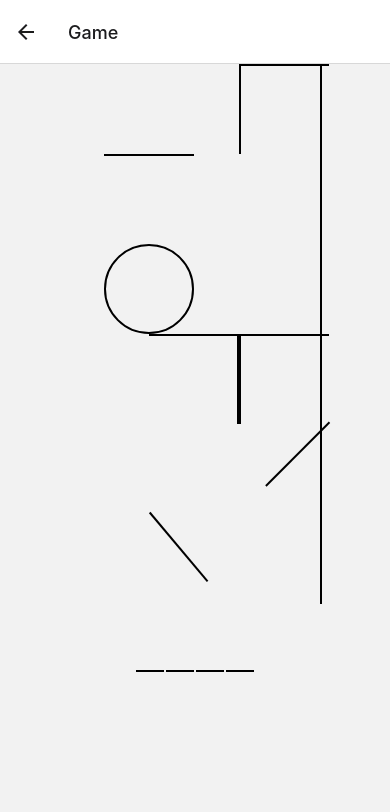
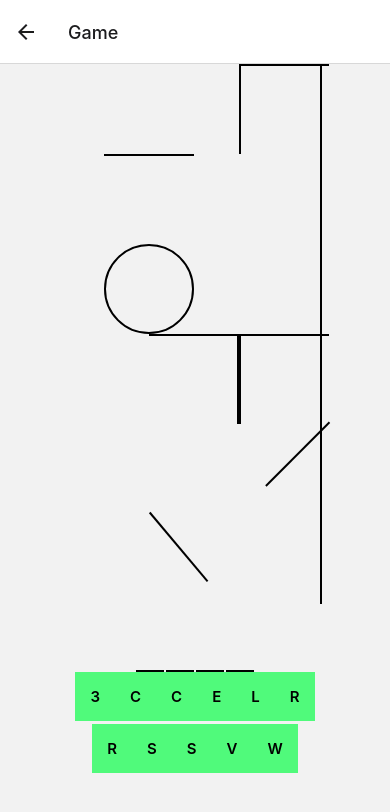
Before and after one commit to RobertSantos-dev/Jogo-da-Forca, a React Native app: screen / in a window 390 px wide. Both pictures are taken after a click on the button "Linguagens". Shown: the top 812 px of the page. Built offline with nearby package versions, Linux system fonts and the light colour scheme.

Commit message:
feat: Adicionando a logica nescessaria que mostra as letras na tela.

```diff
--- /dev/null
+++ b/src/components/Keyboard/functions.ts
@@ -0,0 +1,26 @@
+// import { GestureResponderEvent } from "react-native/types";
+import { Dispatch, SetStateAction } from "react";
+
+type StateOne = Dispatch<SetStateAction<boolean[]>>
+type StateTwo = Dispatch<SetStateAction<string[]>>
+
+export const search = (
+  value: string,
+  setLetters: StateOne,
+  word: string[],
+  setInteraction: StateTwo,
+) => {
+  word.forEach((e, i) => {
+    if (e == value) {
+      setLetters((prevState) => {
+        const result = prevState;
+        result[i] = true;
+        return result
+      })
+    }
+  });
+  setInteraction((prevState) => {
+    const result = prevState.filter((e) => e != value);
+    return result;
+  })
+};
--- /dev/null
+++ b/src/components/Keyboard/index.tsx
@@ -0,0 +1,32 @@
+import { View, FlatList, TouchableOpacity, Text } from 'react-native';
+import { Dispatch, SetStateAction } from 'react';
+import styles from './styles';
+import { search } from './functions';
+
+type Props = {
+  interaction: string[],
+  setInteraction: Dispatch<SetStateAction<string[]>>
+  setLetters: Dispatch<SetStateAction<boolean[]>>,
+  word: string[],
+}
+
+export default function Keyboard({ interaction, setLetters, word, setInteraction }: Props) {
+  return (
+    <View style={ styles.container }>
+      <FlatList
+        contentContainerStyle={ styles.containerList }
+        numColumns={ 6 }
+        data={ interaction }
+        renderItem={ ({ item }) => (
+          item != ' ' && (
+            <TouchableOpacity
+              onPress={ () => search(item, setLetters, word, setInteraction) }
+              style={ styles.button }>
+              <Text style={ styles.buttonText }>{ item }</Text>
+            </TouchableOpacity>
+          )
+        ) }
+      />
+    </View>
+  )
+}
--- /dev/null
+++ b/src/components/Keyboard/styles.ts
@@ -0,0 +1,22 @@
+import { StyleSheet } from 'react-native';
+
+const styles = StyleSheet.create({
+  container: {
+    width: '100%'
+  },
+  containerList: {
+    alignItems: 'center',
+    justifyContent: 'center',
+    gap: 3,
+  },
+  button: {
+    backgroundColor: '#50fa7b',
+    padding: 15,
+  },
+  buttonText: {
+    fontSize: 15,
+    fontWeight: '600',
+  }
+});
+
+export default styles;
--- a/src/components/Letters/index.tsx
+++ b/src/components/Letters/index.tsx
@@ -1,5 +1,4 @@
 import { View, FlatList, Text } from 'react-native';
-// import { useEffect, useState } from 'react';
 import styles from './style';
 
 type Props = { name: string[], letters: boolean[] }
--- a/src/components/Letters/style.ts
+++ b/src/components/Letters/style.ts
@@ -17,6 +17,7 @@ const styles = StyleSheet.create({
     width: 28,
   },
   habilited: {
+    display: 'flex',
     fontWeight: '600',
   },
   desabilited: {
--- a/src/screens/Game/functions.ts
+++ b/src/screens/Game/functions.ts
@@ -2,7 +2,8 @@ import { Dispatch, SetStateAction } from 'react';
 
 interface IWords { name: string, desc: string }
 
-type Params = {
+// types
+type ParamsOne = {
   subject: IWords[],
   setWord: Dispatch<SetStateAction<
     { name: string[], desc: string }
@@ -10,9 +11,26 @@ type Params = {
   setLetters: Dispatch<SetStateAction<boolean[]>>
 }
 
-export const drawnWord = ({ subject, setWord, setLetters }: Params) => {
+type ParamsTwo = {
+  arr: string[],
+  setInteraction: Dispatch<SetStateAction<string[]>>
+}
+
+// functions
+export const randomLetters = ({ arr, setInteraction }: ParamsTwo): void => {
+  const result = [...arr];
+  const random = 'ABCDEFGHIJKLMNOPQRSTUVWXYZ';
+  for (let i = 0; i < 7; i += 1) {
+    let string = random.charAt(Math.floor(Math.random() * random.length));
+    result.push(string);
+  }
+  result.sort()
+  setInteraction(result);
+}
+
+export const drawnWord = ({ subject, setWord, setLetters }: ParamsOne) => {
   const random = Math.floor(Math.random() * subject.length);
   const name = subject[random].name.split('')
   setWord({ name, desc: subject[random].desc });
-  setLetters(name.map((_e) => false));
+  setLetters(name.map((e) => e === ' ' ? true : false));
 }
--- a/src/screens/Game/index.tsx
+++ b/src/screens/Game/index.tsx
@@ -4,15 +4,17 @@ import { useRoute } from '@react-navigation/native';
 
 import Puppet from '../../components/Puppet';
 import Letters from '../../components/Letters';
-import { drawnWord } from './functions';
+import Keyboard from '../../components/Keyboard';
+import { drawnWord, randomLetters } from './functions';
 import * as words from '../../services/words.json';
 
 type Params = { subject: string };
 
 export default function Game() {
   const { subject } = useRoute().params as Params;
+  const [letters, setLetters] = useState([false]);
   const [word, setWord] = useState({ name: [''], desc: '' });
-  const [letters, setLetters] = useState([false])
+  const [interaction, setInteraction] = useState([''])
 
   useEffect(() => {
     if (subject == 'frontEnd') {
@@ -29,6 +31,14 @@ export default function Game() {
     }
   }, []);
 
+  useEffect(() => {
+    randomLetters({ arr: word.name, setInteraction });
+  }, [word])
+
+  useEffect(() => {
+    setLetters((prevState) => prevState);
+  }, [interaction]);
+
   return (
     <View>
       <Puppet />
@@ -36,6 +46,12 @@ export default function Game() {
         name={ word.name }
         letters={ letters }
       />
+      <Keyboard
+        interaction={ interaction }
+        setLetters={ setLetters }
+        word={ word.name }
+        setInteraction={ setInteraction }
+      />
     </View>
   );
 }
--- a/tsconfig.json
+++ b/tsconfig.json
@@ -1,6 +1,6 @@
 {
   "extends": "expo/tsconfig.base",
   "compilerOptions": {
-    "strict": true
+    "strict": false
   }
 }
```
